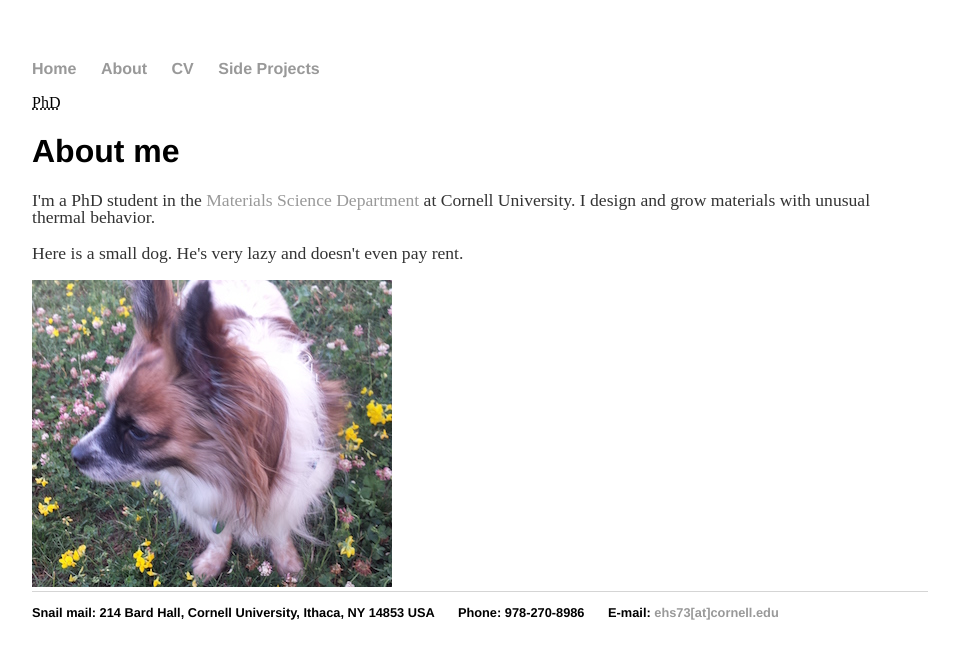
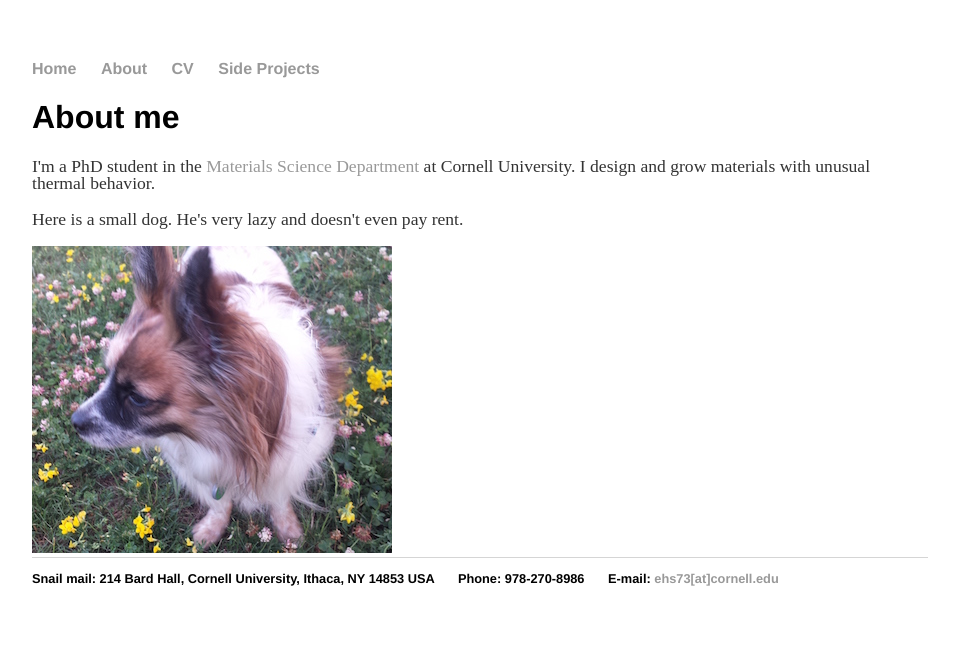
Before and after one commit to ehs73/ehs73.github.io, a Jekyll site: the page built from about/index.html, in a window 1280 px wide. Shown: the top 659 px of the page, without its empty margins (160-1119 px from the left). Built offline with Jekyll 4.4.1, drawn with Linux system fonts in a browser that asks for light colours.

Commit message:
Update index.html

```diff
--- a/about/index.html
+++ b/about/index.html
@@ -2,7 +2,6 @@
 layout: default
 title: About me
 ---
-<abbr title="Doctor of Philosophy">PhD</abbr>
 	<h1>{{ page.title }}</h1>
 
 	<p>I'm a PhD student in the <a href="http://www.mse.cornell.edu/">Materials Science Department</a> at Cornell University. I design and grow materials with unusual thermal behavior.</p>
```
